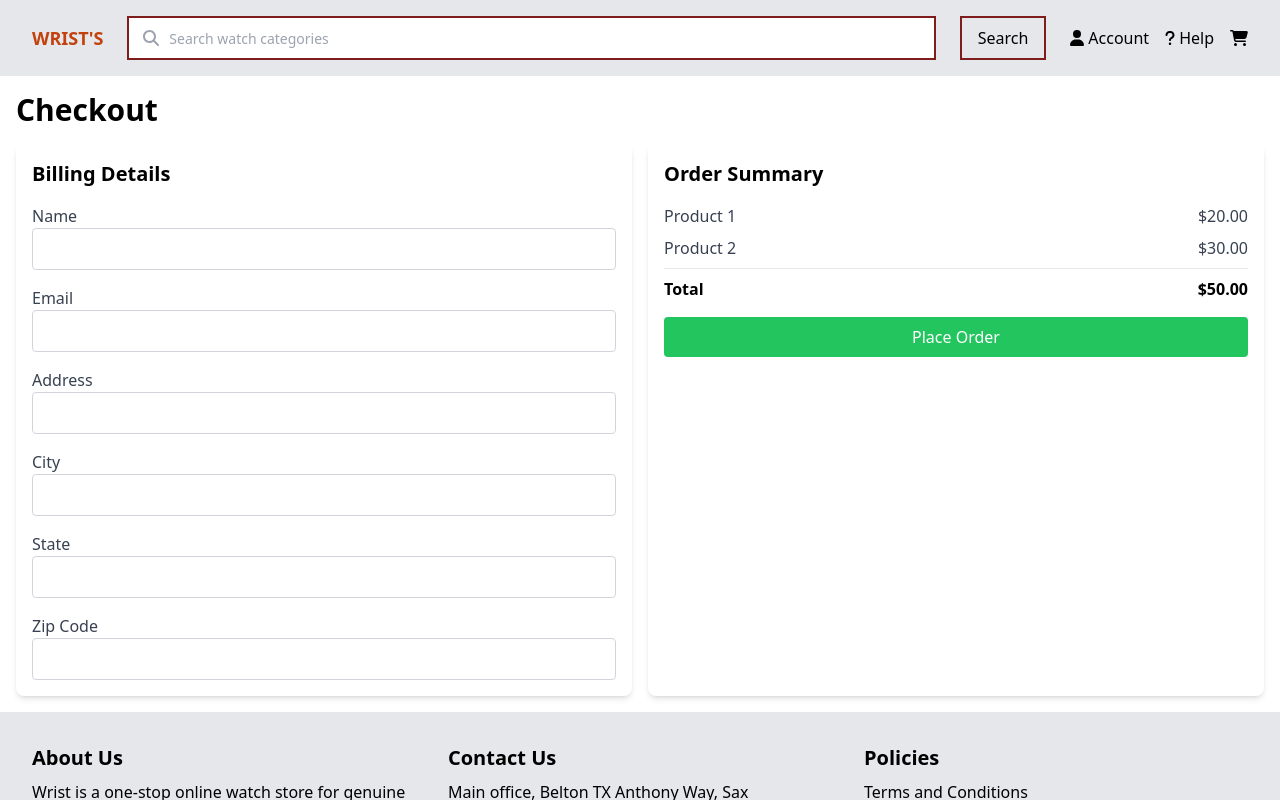
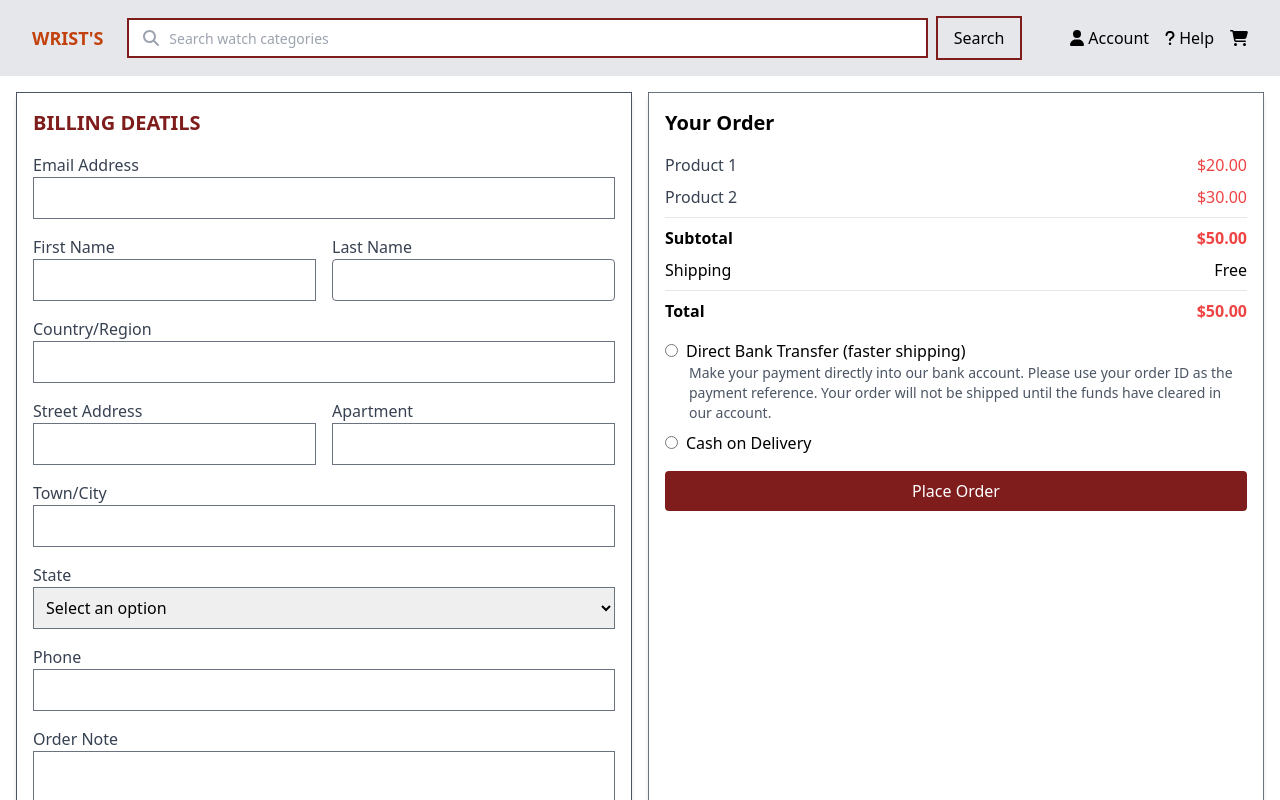
Before and after one commit to lilbobb/Timbucloudshop, a React (Vite) app: page /checkout in a window 1280 px wide. Shown: the top 800 px of the page. Built offline with nearby package versions, Linux system fonts and the light colour scheme.

Commit message:
On branch main

```diff
--- a/src/components/Footer.jsx
+++ b/src/components/Footer.jsx
@@ -9,7 +9,7 @@ import React from "react";
 const Footer = () => {
   return (
     <div className="bg-gray-200 p-8 mt-auto">
-      <div className="container mx-auto grid grid-cols-1 md:grid-cols-3 gap-8 text-center md:text-left">
+      <div className="container mx-auto grid grid-cols-1 md:grid-cols-3 gap-8 text-left">
         <div>
           <h1 className="text-xl font-bold text-black mb-2">About Us</h1>
           <p>
@@ -22,7 +22,7 @@ const Footer = () => {
           <h1 className="text-xl font-bold text-black mb-2">Contact Us</h1>
           <p>Main office, Belton TX Anthony Way, Sax</p>
           <p className="border-t-2 border-gray-600 mt-2">+91325678900</p>
-          <div className="flex justify-center md:justify-start space-x-4 mt-2">
+          <div className="flex justify-start space-x-4 mt-2">
             <FontAwesomeIcon
               icon={faFacebook}
               className="text-gray-700 hover:text-blue-600"
--- a/src/components/Navbar.jsx
+++ b/src/components/Navbar.jsx
@@ -1,4 +1,4 @@
-import React from "react";
+import React, { useState } from "react";
 import {
   faSearch,
   faCartShopping,
@@ -10,13 +10,20 @@ import { FontAwesomeIcon } from "@fortawesome/react-fontawesome";
 import { Link } from "react-router-dom";
 
 const Navbar = () => {
+  const [menuOpen, setMenuOpen] = useState(false);
+
+  const toggleMenu = () => {
+    setMenuOpen(!menuOpen);
+  };
+
   return (
     <nav className="bg-gray-200 p-4">
       <div className="container mx-auto flex items-center justify-between">
         <div className="flex items-center space-x-4">
           <FontAwesomeIcon
             icon={faBars}
-            className="text-black hover:text-gray-700 md:hidden"
+            className="text-black md:hidden cursor-pointer"
+            onClick={toggleMenu}
           />
           <Link
             to="/"
@@ -25,20 +32,47 @@ const Navbar = () => {
             WRIST'S
           </Link>
         </div>
-        <div className="relative text-black flex-1 mx-6 hidden md:flex">
+
+        {/* Mobile Menu */}
+        <div
+          className={`absolute top-0 left-0 w-full bg-gray-200 md:hidden ${
+            menuOpen ? "block" : "hidden"
+          }`}
+        >
+          <div className="flex flex-col items-center mt-12">
+            <Link to="/" className="text-black text-lg font-semibold my-3">
+              Home
+            </Link>
+            <Link to="/cart" className="text-black text-lg font-semibold my-3">
+              Cart
+            </Link>
+            <Link
+              to="/checkout"
+              className="text-black text-lg font-semibold my-3"
+            >
+              Checkout
+            </Link>
+            {/* Add more links as needed */}
+          </div>
+        </div>
+
+        {/* Desktop Search */}
+        <div className="relative text-black flex-1 mx-6 hidden md:flex items-center">
           <input
             type="text"
-            className="bg-white border-2 border-red-900 h-10 px-10 py-5 w-full text-sm focus:outline-none"
+            className="bg-white border-2 border-red-900 h-10 px-10 py-2 w-full text-sm focus:outline-none"
             placeholder="Search watch categories"
           />
           <FontAwesomeIcon
             icon={faSearch}
             className="absolute left-4 top-1/2 transform -translate-y-1/2 text-gray-400"
           />
+          <button className="border-2 border-red-900 text-black px-4 py-2 ml-2 transition duration-300">
+            Search
+          </button>
         </div>
-        <button className="hidden md:block border-2 border-red-900 text-black px-4 py-2 transition duration-300">
-          Search
-        </button>
+
+        {/* Desktop Account and Help */}
         <div className="hidden md:flex items-center space-x-4 ml-6">
           <div className="flex items-center space-x-1">
             <FontAwesomeIcon
@@ -59,6 +93,8 @@ const Navbar = () => {
             </Link>
           </div>
         </div>
+
+        {/* Cart Icon */}
         <div className="flex items-center space-x-4">
           <Link to="/cart">
             <FontAwesomeIcon
--- a/src/pages/Checkout.jsx
+++ b/src/pages/Checkout.jsx
@@ -2,12 +2,17 @@ import React, { useState } from "react";
 
 const Checkout = () => {
   const [billingDetails, setBillingDetails] = useState({
-    name: "",
     email: "",
+    firstName: "",
+    lastName: "",
+    country: "",
     address: "",
+    apartment: "",
     city: "",
     state: "",
     zip: "",
+    phone: "",
+    orderNote: "",
   });
 
   const handleInputChange = (e) => {
@@ -26,96 +31,169 @@ const Checkout = () => {
 
   return (
     <div className="container mx-auto p-4">
-      <h1 className="text-3xl font-bold mb-4">Checkout</h1>
       <div className="grid grid-cols-1 md:grid-cols-2 gap-4">
-        <div className="bg-white shadow-md p-4 rounded-lg">
-          <h2 className="text-xl font-semibold mb-4">Billing Details</h2>
+        <div className="bg-white shadow-md p-4 border border-gray-600">
+          <h2 className="text-xl text-red-900 font-semibold mb-4">BILLING DEATILS</h2>
           <form className="space-y-4">
             <div>
-              <label className="block text-gray-700">Name</label>
-              <input
-                type="text"
-                name="name"
-                value={billingDetails.name}
-                onChange={handleInputChange}
-                className="w-full border border-gray-300 p-2 rounded"
-                required
-              />
-            </div>
-            <div>
-              <label className="block text-gray-700">Email</label>
+              <label className="block text-gray-700">Email Address</label>
               <input
                 type="email"
                 name="email"
                 value={billingDetails.email}
                 onChange={handleInputChange}
-                className="w-full border border-gray-300 p-2 rounded"
+                className="w-full border border-gray-500 p-2"
                 required
               />
             </div>
+            <div className="flex space-x-4">
+              <div className="flex-1">
+                <label className="block text-gray-700">First Name</label>
+                <input
+                  type="text"
+                  name="firstName"
+                  value={billingDetails.firstName}
+                  onChange={handleInputChange}
+                  className="w-full border border-gray-500 p-2 "
+                  required
+                />
+              </div>
+              <div className="flex-1">
+                <label className="block text-gray-700">Last Name</label>
+                <input
+                  type="text"
+                  name="lastName"
+                  value={billingDetails.lastName}
+                  onChange={handleInputChange}
+                  className="w-full border border-gray-500 p-2 rounded"
+                  required
+                />
+              </div>
+            </div>
             <div>
-              <label className="block text-gray-700">Address</label>
+              <label className="block text-gray-700">Country/Region</label>
               <input
                 type="text"
-                name="address"
-                value={billingDetails.address}
+                name="country"
+                value={billingDetails.country}
                 onChange={handleInputChange}
-                className="w-full border border-gray-300 p-2 rounded"
+                className="w-full border border-gray-500 p-2 "
                 required
               />
             </div>
+            <div className="flex space-x-4">
+              <div className="flex-1">
+                <label className="block text-gray-700">Street Address</label>
+                <input
+                  type="text"
+                  name="address"
+                  value={billingDetails.address}
+                  onChange={handleInputChange}
+                  className="w-full border border-gray-500 p-2 "
+                  required
+                />
+              </div>
+              <div className="flex-1">
+                <label className="block text-gray-700">Apartment</label>
+                <input
+                  type="text"
+                  name="apartment"
+                  value={billingDetails.apartment}
+                  onChange={handleInputChange}
+                  className="w-full border border-gray-500 p-2 "
+                />
+              </div>
+            </div>
             <div>
-              <label className="block text-gray-700">City</label>
+              <label className="block text-gray-700">Town/City</label>
               <input
                 type="text"
                 name="city"
                 value={billingDetails.city}
                 onChange={handleInputChange}
-                className="w-full border border-gray-300 p-2 rounded"
+                className="w-full border border-gray-500 p-2 "
                 required
               />
             </div>
             <div>
               <label className="block text-gray-700">State</label>
-              <input
-                type="text"
+              <select
                 name="state"
                 value={billingDetails.state}
                 onChange={handleInputChange}
-                className="w-full border border-gray-300 p-2 rounded"
+                className="w-full border border-gray-500 p-2 "
+                required
+              >
+                <option value="">Select an option</option>
+                {/* Add state options here */}
+              </select>
+            </div>
+            <div>
+              <label className="block text-gray-700">Phone</label>
+              <input
+                type="text"
+                name="phone"
+                value={billingDetails.phone}
+                onChange={handleInputChange}
+                className="w-full border border-gray-500 p-2 "
                 required
               />
             </div>
-            <div>
-              <label className="block text-gray-700">Zip Code</label>
-              <input
-                type="text"
-                name="zip"
-                value={billingDetails.zip}
+            <div >
+              <label className="block text-gray-700">Order Note</label>
+              <textarea
+                name="orderNote"
+                value={billingDetails.orderNote}
                 onChange={handleInputChange}
-                className="w-full border border-gray-300 p-2 rounded"
-                required
-              />
+                className="w-full border border-gray-500 p-2 "
+              ></textarea>
             </div>
           </form>
         </div>
-        <div className="bg-white shadow-md p-4 rounded-lg">
-          <h2 className="text-xl font-semibold mb-4">Order Summary</h2>
+        <div className="bg-white shadow-md p-4 border border-gray-500">
+          <h2 className="text-xl font-semibold mb-4">Your Order</h2>
           <div className="space-y-2">
             {orderSummary.map((item, index) => (
               <div key={index} className="flex justify-between">
                 <p className="text-gray-700">{item.product}</p>
-                <p className="text-gray-700">${item.price.toFixed(2)}</p>
+                <p className="text-red-500">${item.price.toFixed(2)}</p>
               </div>
             ))}
             <div className="flex justify-between font-semibold border-t pt-2">
+              <p>Subtotal</p>
+              <p className="text-red-500">${total.toFixed(2)}</p>
+            </div>
+            <div className="flex justify-between">
+              <p>Shipping</p>
+              <p>Free</p>
+            </div>
+            <div className="flex justify-between font-semibold border-t pt-2">
               <p>Total</p>
-              <p>${total.toFixed(2)}</p>
+              <p className="text-red-500">${total.toFixed(2)}</p>
             </div>
           </div>
-          <button className="mt-4 w-full bg-green-500 text-white px-4 py-2 rounded hover:bg-green-600">
-            Place Order
-          </button>
+          <div className="mt-4">
+            <div className="mb-2">
+              <input type="radio" id="bankTransfer" name="paymentMethod" />
+              <label htmlFor="bankTransfer" className="ml-2">
+                Direct Bank Transfer (faster shipping)
+              </label>
+              <p className="text-gray-600 text-sm ml-6">
+                Make your payment directly into our bank account. Please use
+                your order ID as the payment reference. Your order will not be
+                shipped until the funds have cleared in our account.
+              </p>
+            </div>
+            <div className="mb-4">
+              <input type="radio" id="cashOnDelivery" name="paymentMethod" />
+              <label htmlFor="cashOnDelivery" className="ml-2 border-gray-500">
+                Cash on Delivery
+              </label>
+            </div>
+            <button className="w-full bg-red-900 text-white px-4 py-2 rounded hover:bg-red-600">
+              Place Order
+            </button>
+          </div>
         </div>
       </div>
     </div>
```
Also changed, not shown: src/components/ProductCard.jsx (+8 -6 lines), src/pages/Home.jsx (+10 -8 lines), public/image.png.
